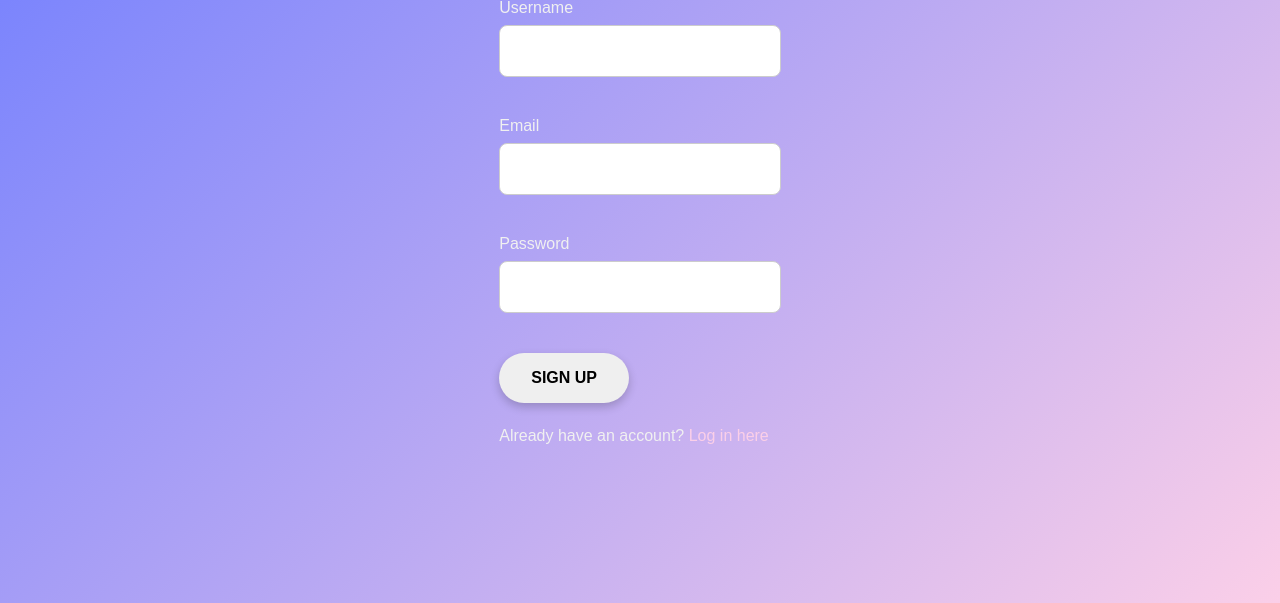
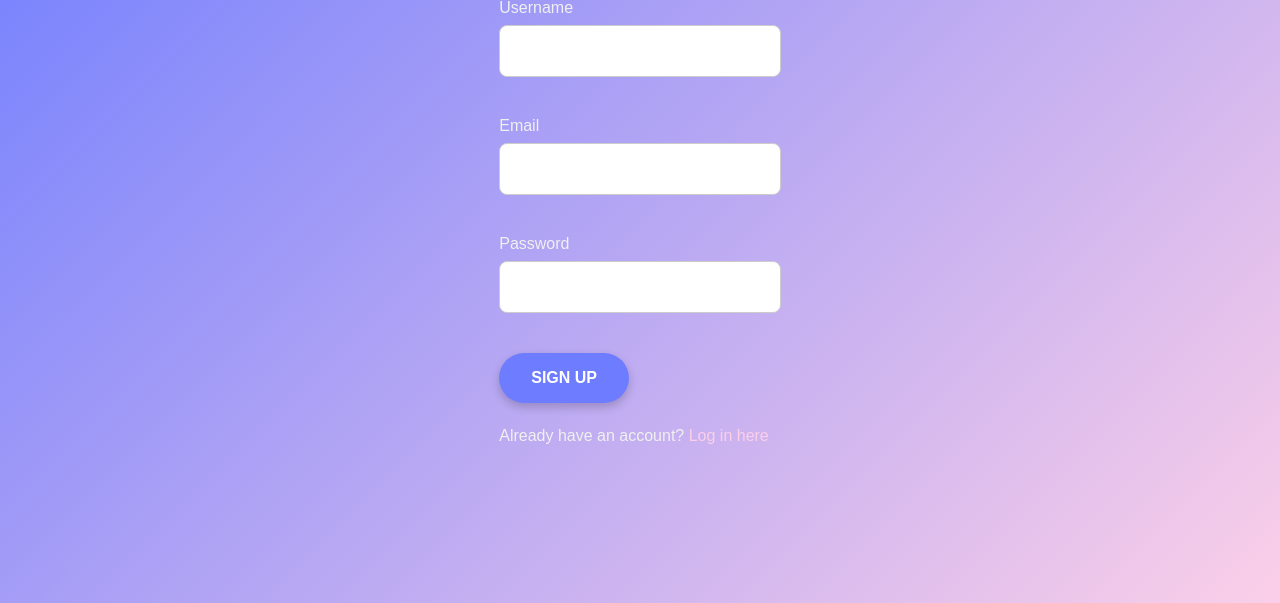
Before and after one commit to Ycy97/MathMysteryFinal, a Flask app: page /signup in a window 1280 px wide. Shown: the part 197-800 px from the top of the page. Run offline with Flask 3, Linux system fonts and the light colour scheme.

Commit message:
modified button to a tag

```diff
--- a/templates/signup.html
+++ b/templates/signup.html
@@ -22,7 +22,7 @@
                 <label for="password">Password</label>
                 <input type="password" id="password" name="password" required>
             </div>
-            <button type="submit" onclick="signUp()">Sign Up</button>
+            <a class="button primary" onclick="signUp()">Sign Up</a>
         </form>
         <p>Already have an account? <a href="{{ url_for('login') }}">Log in here</a></p>
     </div>
```
